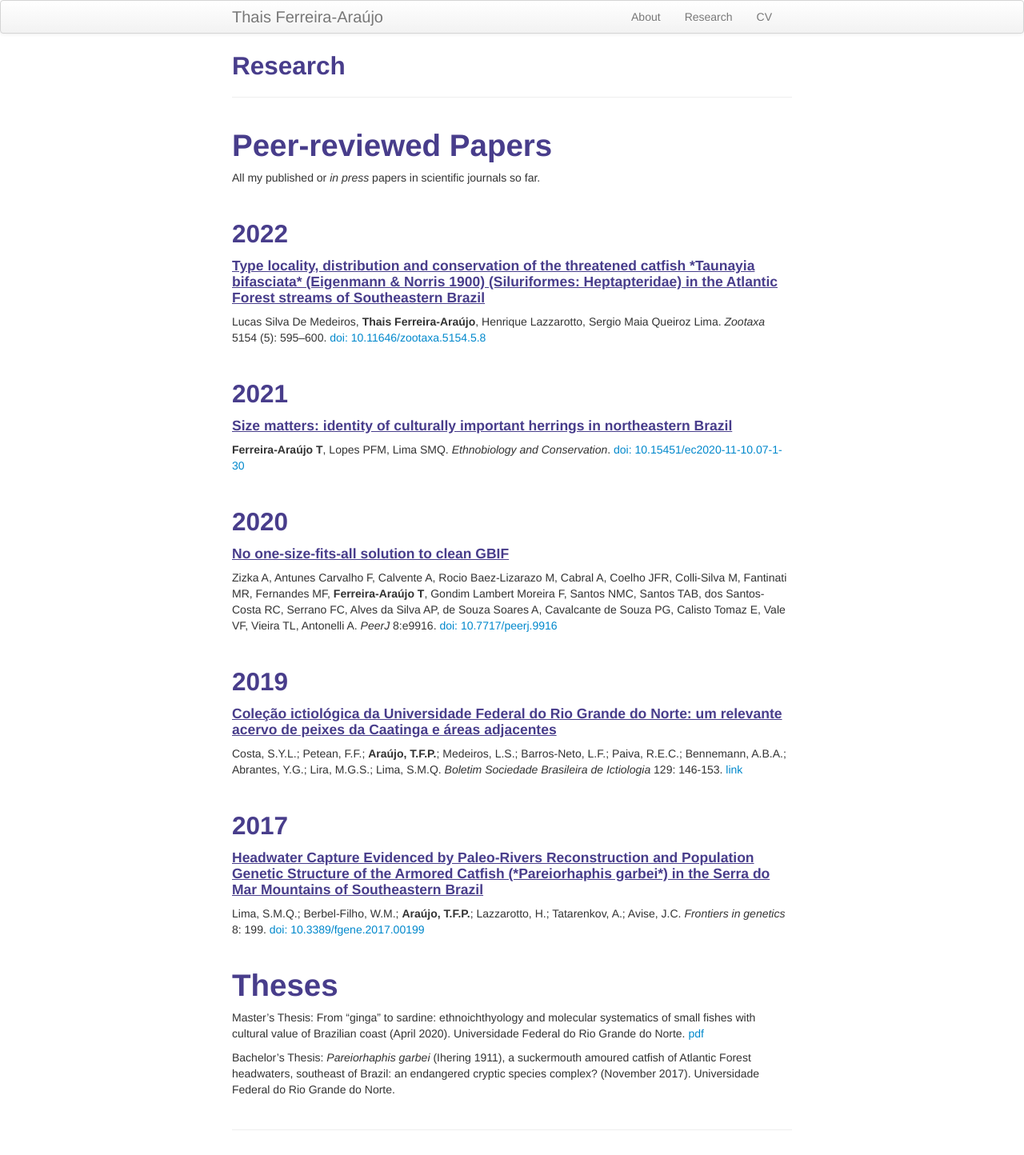
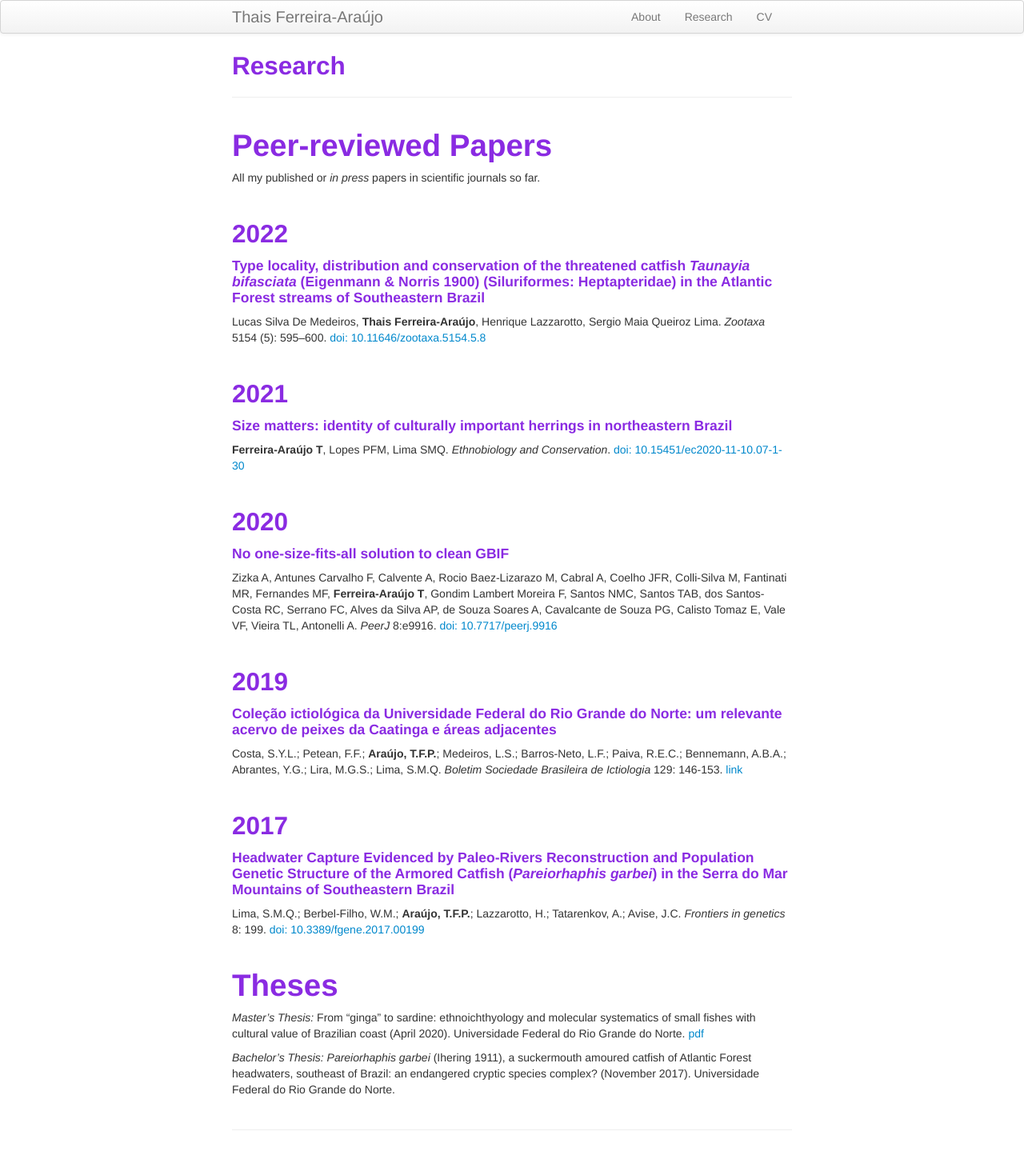
Before and after one commit to tferreira-araujo/tferreira-araujo.github.io, a Jekyll site: the page built from pages/research.md, in a window 1280 px wide. Shown: the whole page at 80% size. Built offline with Jekyll 4.4.1, drawn with Linux system fonts in a browser that asks for light colours.

Commit message:
update my website

```diff
--- a/assets/themes/twitter/css/my_custom_css.css
+++ b/assets/themes/twitter/css/my_custom_css.css
@@ -58,7 +58,7 @@ td.right {
 
 
 h1, h2, h3, h4 {
-    color: darkslateblue;
+    color: blueviolet;
 }
 
 .danger {
--- a/pages/research.md
+++ b/pages/research.md
@@ -12,44 +12,44 @@ All my published or *in press* papers in scientific journals so far.
 
 ## 2022
 
-#### <u>Type locality, distribution and conservation of the threatened catfish *Taunayia bifasciata* (Eigenmann & Norris 1900) (Siluriformes: Heptapteridae) in the Atlantic Forest streams of Southeastern Brazil</u>
+#### Type locality, distribution and conservation of the threatened catfish *Taunayia bifasciata* (Eigenmann & Norris 1900) (Siluriformes: Heptapteridae) in the Atlantic Forest streams of Southeastern Brazil
 Lucas Silva De Medeiros, **Thais Ferreira-Araújo**, Henrique Lazzarotto, Sergio Maia Queiroz Lima. *Zootaxa* 5154 (5): 595–600. [doi: 10.11646/zootaxa.5154.5.8](https://doi.org/10.11646/zootaxa.5154.5.8)
 
 <br>
 
 ## 2021
 
-#### <u>Size matters: identity of culturally important herrings in northeastern Brazil</u>
+#### Size matters: identity of culturally important herrings in northeastern Brazil
 **Ferreira-Araújo T**, Lopes PFM, Lima SMQ. *Ethnobiology and Conservation*. [doi: 10.15451/ec2020-11-10.07-1-30](https://ethnobioconservation.com/index.php/ebc/article/view/402)
 
 <br>
 
 ## 2020
 
-#### <u>No one-size-fits-all solution to clean GBIF</u>
+#### No one-size-fits-all solution to clean GBIF
 Zizka A, Antunes Carvalho F, Calvente A, Rocio Baez-Lizarazo M, Cabral A, Coelho JFR, Colli-Silva M, Fantinati MR, Fernandes MF, **Ferreira-Araújo T**, Gondim Lambert Moreira F, Santos NMC, Santos TAB, dos Santos-Costa RC, Serrano FC, Alves da Silva AP, de Souza Soares A, Cavalcante de Souza PG, Calisto Tomaz E, Vale VF, Vieira TL, Antonelli A. *PeerJ* 8:e9916. [doi: 10.7717/peerj.9916](https://doi.org/10.7717/peerj.9916)
 
 <br>
 
 ## 2019
 
-#### <u>Coleção ictiológica da Universidade Federal do Rio Grande do Norte: um relevante acervo de peixes da Caatinga e áreas adjacentes</u>
+#### Coleção ictiológica da Universidade Federal do Rio Grande do Norte: um relevante acervo de peixes da Caatinga e áreas adjacentes
 Costa, S.Y.L.; Petean, F.F.; **Araújo, T.F.P.**; Medeiros, L.S.; Barros-Neto, L.F.; Paiva, R.E.C.; Bennemann, A.B.A.; Abrantes, Y.G.; Lira, M.G.S.; Lima, S.M.Q. *Boletim Sociedade Brasileira de Ictiologia* 129: 146-153. [link](http://www.sbi.bio.br/images/sbi/boletim-docs/2019/outubro_129.pdf)
 
 <br>
 
 ## 2017
 
-#### <u>Headwater Capture Evidenced by Paleo-Rivers Reconstruction and Population Genetic Structure of the Armored Catfish (*Pareiorhaphis garbei*) in the Serra do Mar Mountains of Southeastern Brazil</u>
+#### Headwater Capture Evidenced by Paleo-Rivers Reconstruction and Population Genetic Structure of the Armored Catfish (*Pareiorhaphis garbei*) in the Serra do Mar Mountains of Southeastern Brazil
 Lima, S.M.Q.; Berbel-Filho, W.M.; **Araújo, T.F.P.**; Lazzarotto, H.; Tatarenkov, A.; Avise, J.C. *Frontiers in genetics* 8: 199. [doi: 10.3389/fgene.2017.00199](https://doi.org/10.3389/fgene.2017.00199)
 
 <br>
 
 # Theses
 
-Master’s Thesis: From “ginga” to sardine: ethnoichthyology and molecular systematics of small fishes with cultural value of Brazilian coast (April 2020). Universidade Federal do Rio Grande do Norte. [pdf](pages/working_papers/master_thesis.pdf)
+*Master’s Thesis:* From “ginga” to sardine: ethnoichthyology and molecular systematics of small fishes with cultural value of Brazilian coast (April 2020). Universidade Federal do Rio Grande do Norte. [pdf](pages/working_papers/master_thesis.pdf)
 
-Bachelor’s Thesis: *Pareiorhaphis garbei* (Ihering 1911), a suckermouth amoured catfish of Atlantic Forest headwaters, southeast of Brazil: an endangered cryptic species complex? (November 2017). Universidade Federal do Rio Grande do Norte.
+*Bachelor’s Thesis:* *Pareiorhaphis garbei* (Ihering 1911), a suckermouth amoured catfish of Atlantic Forest headwaters, southeast of Brazil: an endangered cryptic species complex? (November 2017). Universidade Federal do Rio Grande do Norte.
 
 <!-- Note: this is how to write a comment in HTML. Everything in here won't show up on your webpage.-->
 
```
Also changed, not shown: pages/about.md (+2 -2 lines), assets/present.jpg (added).
